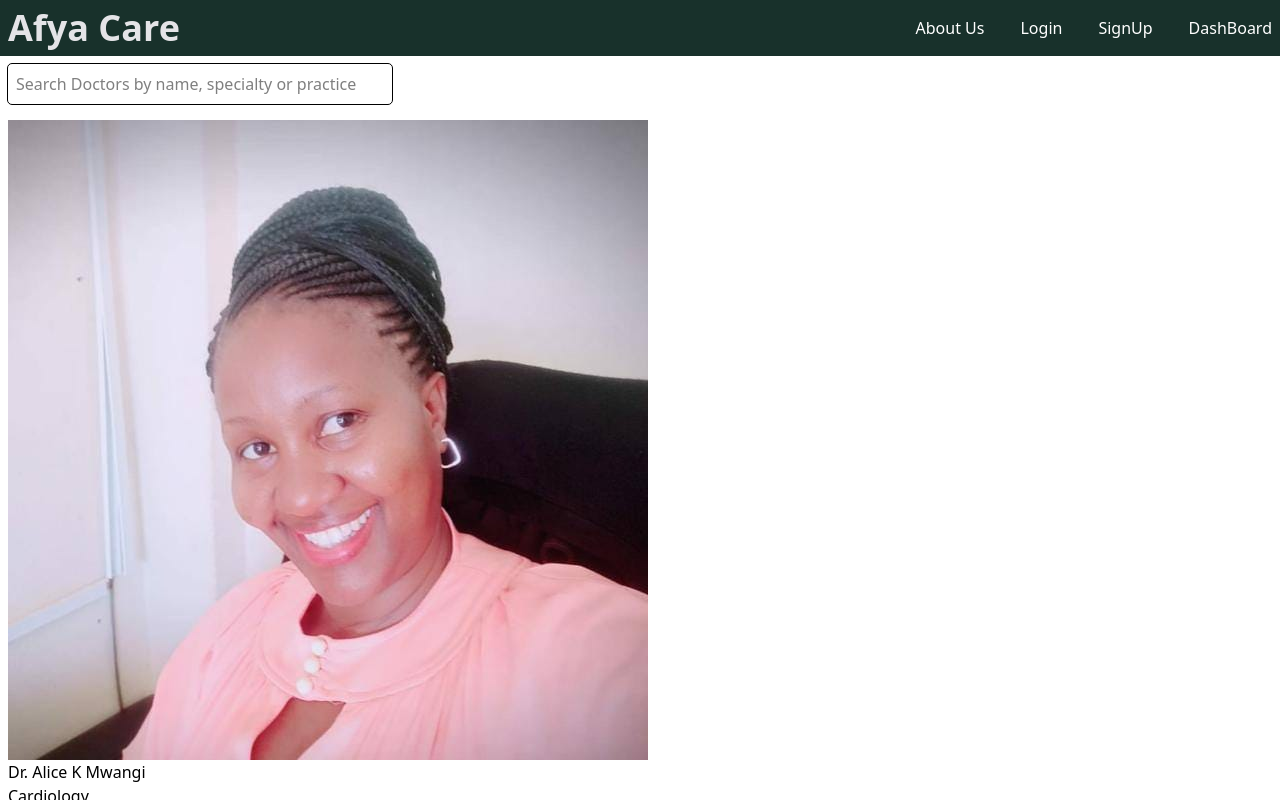
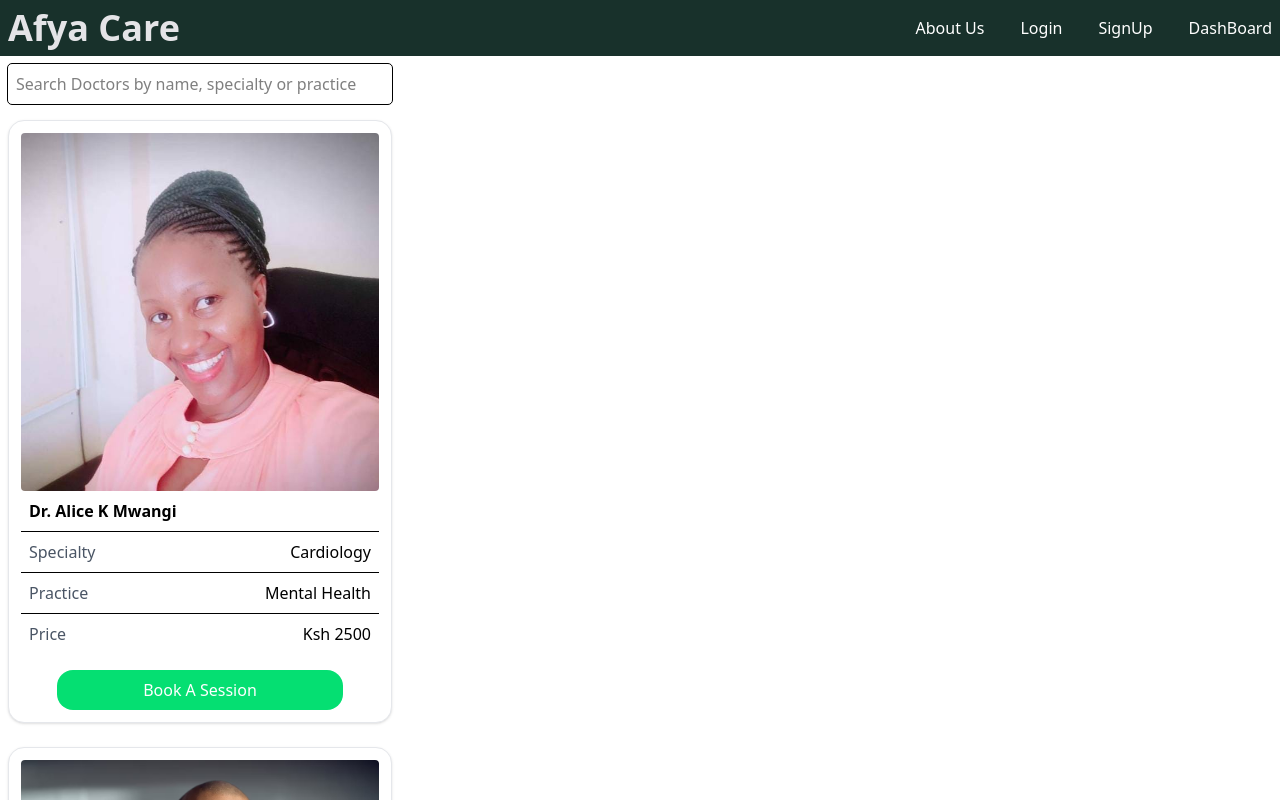
Before and after one commit to Ianmwia/react-capstone-med, a React (Vite) app: page /dashboard in a window 1280 px wide. Shown: the top 800 px of the page. Built offline with nearby package versions, Linux system fonts and the light colour scheme.

Commit message:
styling the card component

```diff
--- a/Dashboard/components/Card.jsx
+++ b/Dashboard/components/Card.jsx
@@ -3,21 +3,35 @@ import { useContext } from 'react';
 import { DoctorContext } from '../../src/context/ContextCreator';
 
 export default function Card({doctor}){
-    const {setSelectedDoctor} = useContext(DoctorContext)
+    const {bookings, setBookings} = useContext(DoctorContext)
     const navigate = useNavigate()
 
     const handleBooking = () => {
-        setSelectedDoctor(doctor)
+        setBookings([...bookings, doctor])
         navigate('/bookings')
     }
     return(
         <>
-        <div>
-            <img src={doctor.image} alt={doctor.name} />
-            <p>{doctor.name}</p>
-            <p>{doctor.specialty}</p>
-            <p>Ksh{doctor.price}</p>
-            <button className='p-2 bg-green-400 text-white' onClick={handleBooking}></button>
+        <div className='max-w-sm p-3 bg-white border border-gray-200 shadow-sm mb-6 rounded-2xl'>
+            <img className='rounded' src={doctor.image} alt={doctor.name} />
+            <p className='font-semibold p-2'>{doctor.name}</p>
+            <hr />
+            <p className='p-2 flex justify-between'>
+                <span className='text-gray-600'>Specialty</span>
+                <span>{doctor.specialty}</span></p>
+            <hr />
+                <p className='p-2 flex justify-between'>
+                <span className='text-gray-600'>Practice</span>
+                <span>{doctor.practice}</span>
+                </p>
+            <hr />
+            <p className='p-2 flex justify-between'>
+                <span className='text-gray-600'>Price</span>
+                <span>Ksh {doctor.price}</span>
+                </p>
+            <div className='flex justify-center mt-4'>
+            <button className='p-2 w-[80%] bg-green-400 text-white justify-center rounded-2xl transform transition-transform duration-300 hover:scale-105 hover:underline cursor-pointer' onClick={handleBooking}>Book A Session</button>
+            </div>
         </div>
         </>
     )
```
